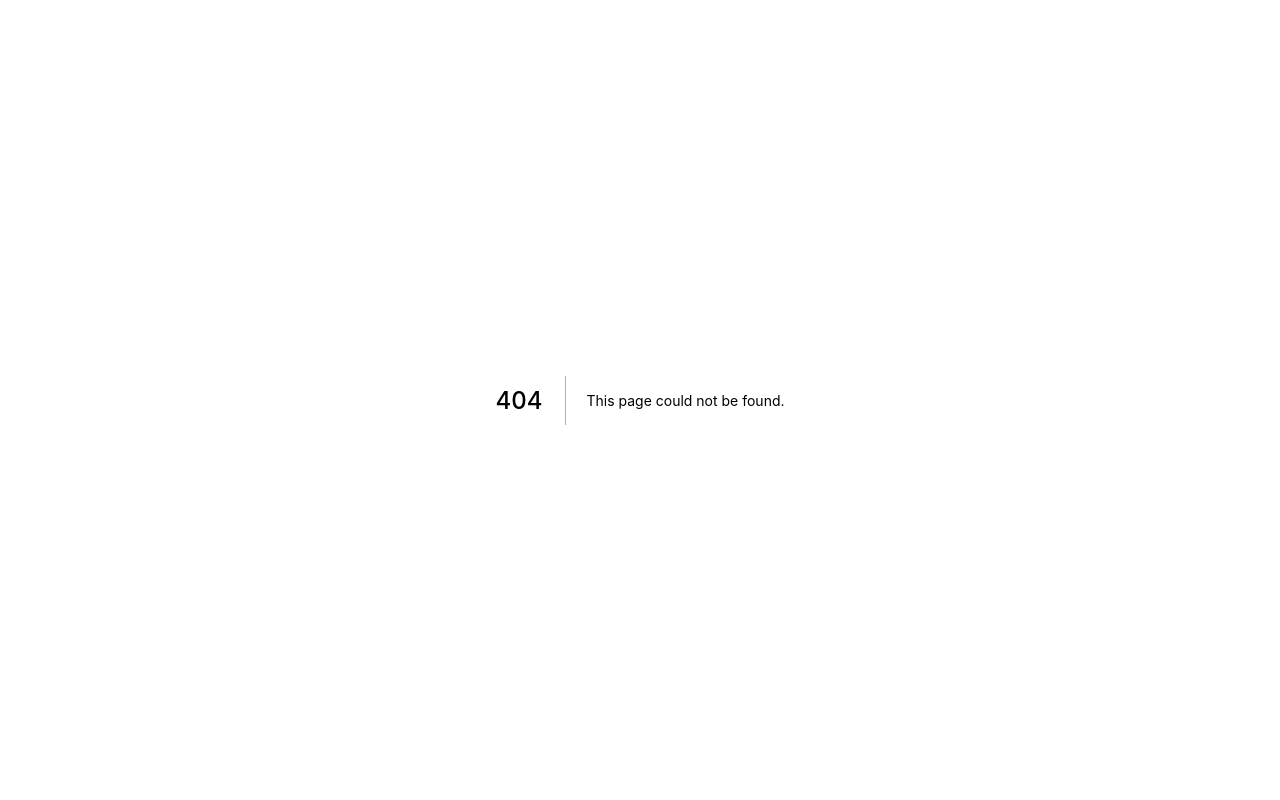
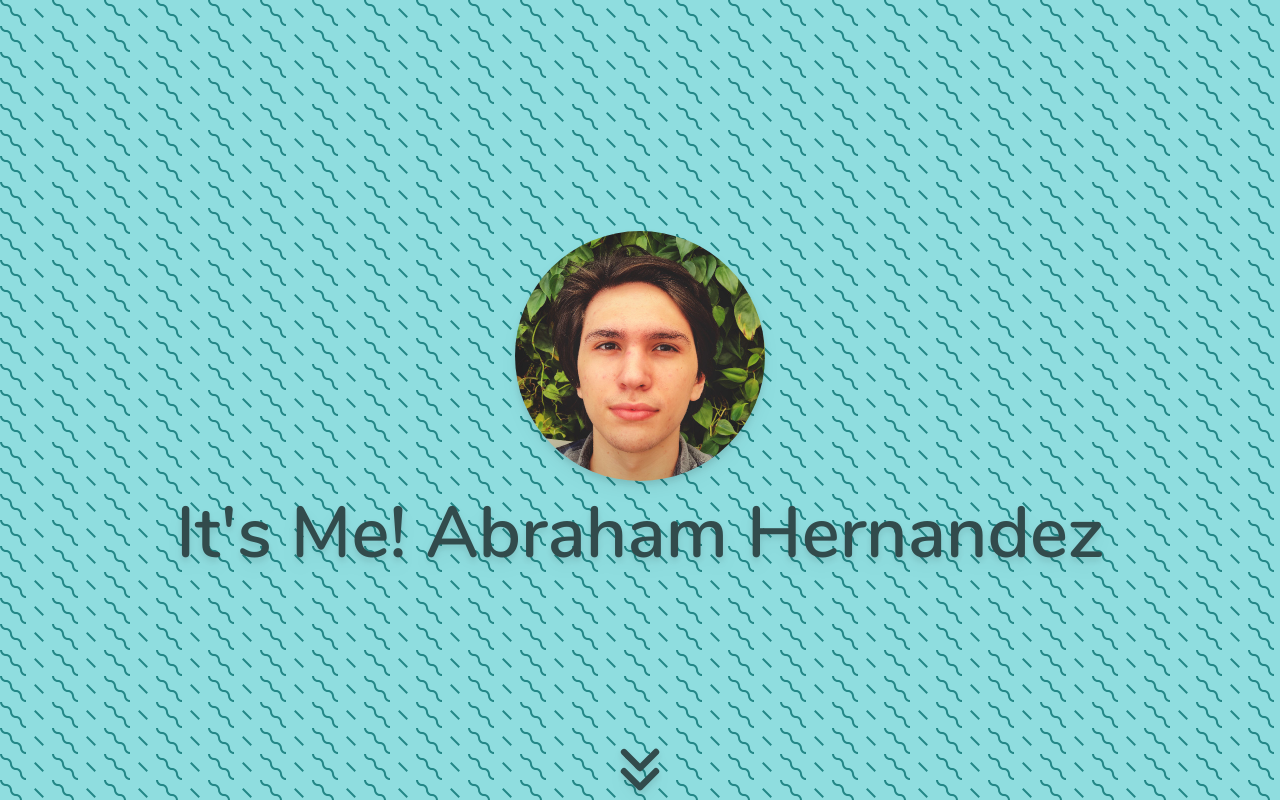
Before and after one commit to andreahern/portfolio, a Next.js app: page /components/Landing in a window 1280 px wide. Before the commit this address had no page. Built offline with nearby package versions, Linux system fonts and the light colour scheme.

Commit message:
Extract Landing section to its own component.

```diff
--- /dev/null
+++ b/pages/components/Landing.tsx
@@ -0,0 +1,29 @@
+import profilePic from "../../public/me.jpg";
+import Image from "next/image";
+import { ChevronDoubleDownIcon } from "@heroicons/react/solid";
+
+export default function Landing({ aboutUsRef }) {
+  return (
+    <div className="text-body h-screen flex flex-col justify-center items-center filter drop-shadow-lg">
+      <Image
+        src={profilePic}
+        alt="Picture of me!"
+        width={250}
+        height={250}
+        className="rounded-full"
+      />
+      <h1 className="text-7xl font-semibold mt-4">
+        It's Me! Abraham Hernandez
+      </h1>
+      <ChevronDoubleDownIcon
+        className="h-16 w-16 absolute bottom-0 cursor-pointer"
+        onClick={() =>
+          window.scrollTo({
+            behavior: "smooth",
+            top: aboutUsRef.current.offsetTop - 10,
+          })
+        }
+      />
+    </div>
+  );
+}
--- a/pages/index.tsx
+++ b/pages/index.tsx
@@ -2,10 +2,11 @@ import Head from "next/head";
 import Image from "next/image";
 import Link from "next/link";
 import { useRef } from "react";
+import Landing from "./components/Landing";
 
 import profilePic from "../public/me.jpg";
 import ucfBanner from "../public/ucf_banner.png";
-import { ChevronDoubleDownIcon, BriefcaseIcon } from "@heroicons/react/solid";
+import { BriefcaseIcon } from "@heroicons/react/solid";
 import {
   VerticalTimeline,
   VerticalTimelineElement,
@@ -27,27 +28,7 @@ export default function Home() {
       </Head>
 
       <main>
-        <div className="text-body h-screen flex flex-col justify-center items-center filter drop-shadow-lg">
-          <Image
-            src={profilePic}
-            alt="Picture of me!"
-            width={250}
-            height={250}
-            className="rounded-full"
-          />
-          <h1 className="text-7xl font-semibold mt-4">
-            It's Me! Abraham Hernandez
-          </h1>
-          <ChevronDoubleDownIcon
-            className="h-16 w-16 absolute bottom-0 cursor-pointer"
-            onClick={() =>
-              window.scrollTo({
-                behavior: "smooth",
-                top: aboutUsRef.current.offsetTop - 10,
-              })
-            }
-          />
-        </div>
+        <Landing aboutUsRef={aboutUsRef} />
 
         <div
           ref={aboutUsRef}
```
